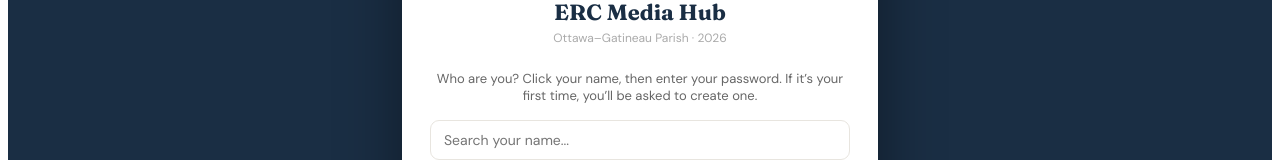
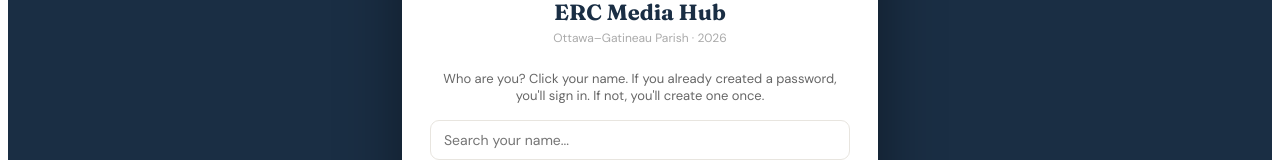
Before and after one commit to josiasngenda250/erc-media-hub, a React (Vite) app: page / in a window 1280 px wide. Shown: the part 169-329 px from the top of the page. Built offline with nearby package versions, Linux system fonts and the light colour scheme.

Commit message:
feat: automatic first-time account setup and login routing for ERC Media Hub members

```diff
--- a/src/App.jsx
+++ b/src/App.jsx
@@ -10,7 +10,6 @@ import {
   createUserWithEmailAndPassword,
   signInWithEmailAndPassword,
   signOut,
-  onAuthStateChanged,
 } from "firebase/auth";
 import * as XLSX from "xlsx-js-style";
 
@@ -91,18 +90,18 @@ const TYPE_CONFIG = {
 const MEMBER_TYPES = ["lead","creator","approver"];
 
 const DEFAULT_MEMBERS = [
-  {id:1,name:"Serena",fullName:"Serena Munezero",role:"Co-Lead / Design",type:"lead",tasks:"Oversees all content, final design reviews, keeps everything on-brand",active:true},
-  {id:2,name:"Elisha",fullName:"Elisha",role:"Co-Lead / Technical",type:"lead",tasks:"Manages database, sound, livestreaming, and the technical side",active:true},
-  {id:3,name:"Vanessa",fullName:"Vanessa",role:"Designer / Photographer",type:"creator",tasks:"Creates graphics, shoots event photos, handles image editing",active:true},
-  {id:4,name:"Josias",fullName:"Josias",role:"Designer / Videographer",type:"creator",tasks:"Video editing, motion graphics, films church events",active:true},
-  {id:5,name:"Moses",fullName:"Moses",role:"Designer / Content Creator",type:"creator",tasks:"Designs posts, stories, and promotional material",active:true},
-  {id:6,name:"Doriane",fullName:"Doriane",role:"Designer / Photographer",type:"creator",tasks:"Event photography, post design, and stories",active:true},
-  {id:7,name:"Papa Elijah",fullName:"Papa Elijah",role:"Advisor",type:"approver",tasks:"Reviews and approves content before it goes live",active:true},
-  {id:8,name:"Pastor Timothy",fullName:"Pastor Timothy",role:"Supervising Pastor",type:"approver",tasks:"Oversees the media ministry and sets the direction",active:true},
-  {id:9,name:"Sammy",fullName:"Sammy",role:"Reviewer",type:"approver",tasks:"Reviews content and gives feedback",active:true},
-  {id:10,name:"Lydia",fullName:"Lydia",role:"Reviewer",type:"approver",tasks:"Reviews content and gives feedback",active:true},
-  {id:11,name:"Soleil",fullName:"Soleil",role:"Reviewer",type:"approver",tasks:"Reviews content and gives feedback",active:true},
-  {id:12,name:"Faith",fullName:"Faith",role:"Reviewer",type:"approver",tasks:"Reviews content and gives feedback",active:true},
+  {id:1,name:"Serena",fullName:"Serena Munezero",role:"Co-Lead / Design",type:"lead",tasks:"Oversees all content, final design reviews, keeps everything on-brand",active:true,hasAccount:false},
+  {id:2,name:"Elisha",fullName:"Elisha",role:"Co-Lead / Technical",type:"lead",tasks:"Manages database, sound, livestreaming, and the technical side",active:true,hasAccount:false},
+  {id:3,name:"Vanessa",fullName:"Vanessa",role:"Designer / Photographer",type:"creator",tasks:"Creates graphics, shoots event photos, handles image editing",active:true,hasAccount:false},
+  {id:4,name:"Josias",fullName:"Josias",role:"Designer / Videographer",type:"creator",tasks:"Video editing, motion graphics, films church events",active:true,hasAccount:true},
+  {id:5,name:"Moses",fullName:"Moses",role:"Designer / Content Creator",type:"creator",tasks:"Designs posts, stories, and promotional material",active:true,hasAccount:false},
+  {id:6,name:"Doriane",fullName:"Doriane",role:"Designer / Photographer",type:"creator",tasks:"Event photography, post design, and stories",active:true,hasAccount:true},
+  {id:7,name:"Papa Elijah",fullName:"Papa Elijah",role:"Advisor",type:"approver",tasks:"Reviews and approves content before it goes live",active:true,hasAccount:false},
+  {id:8,name:"Pastor Timothy",fullName:"Pastor Timothy",role:"Supervising Pastor",type:"approver",tasks:"Oversees the media ministry and sets the direction",active:true,hasAccount:false},
+  {id:9,name:"Sammy",fullName:"Sammy",role:"Reviewer",type:"approver",tasks:"Reviews content and gives feedback",active:true,hasAccount:false},
+  {id:10,name:"Lydia",fullName:"Lydia",role:"Reviewer",type:"approver",tasks:"Reviews content and gives feedback",active:true,hasAccount:false},
+  {id:11,name:"Soleil",fullName:"Soleil",role:"Reviewer",type:"approver",tasks:"Reviews content and gives feedback",active:true,hasAccount:false},
+  {id:12,name:"Faith",fullName:"Faith",role:"Reviewer",type:"approver",tasks:"Reviews content and gives feedback",active:true,hasAccount:false},
 ];
 
 const DEFAULT_EVENTS = [
@@ -270,17 +269,20 @@ function AuthScreen({ members, onSignedIn }) {
 
   const active = members.filter(m => m.active);
   const filtered = search.trim()
-    ? active.filter(m => m.name.toLowerCase().includes(search.toLowerCase()) || m.fullName.toLowerCase().includes(search.toLowerCase()))
+    ? active.filter(m =>
+        m.name.toLowerCase().includes(search.toLowerCase()) ||
+        m.fullName.toLowerCase().includes(search.toLowerCase())
+      )
     : active;
 
-  // NEW - always go to setup; if account exists, createUser will redirect to login
   const handleSelectMember = (member) => {
     setSelectedMember(member);
     setError("");
     setPassword("");
     setConfirmPassword("");
-  setStep("login");
-};
+    setStep(member.hasAccount ? "login" : "setup");
+  };
+
   const handleSetup = async () => {
     if (!selectedMember) {
       setError("No member selected.");
@@ -304,7 +306,8 @@ const handleSelectMember = (member) => {
         makeEmail(selectedMember.name),
         password
       );
-    onSignedIn(selectedMember.name, cred.user);
+
+      onSignedIn(selectedMember.name, cred.user, selectedMember.name);
     } catch (e) {
       if (e.code === "auth/email-already-in-use") {
         setStep("login");
@@ -320,15 +323,25 @@ const handleSelectMember = (member) => {
       setLoading(false);
     }
   };
+
   const handleLogin = async () => {
-    if (!password) { setError("Enter your password."); return; }
-    setLoading(true); setError("");
+    if (!password) {
+      setError("Enter your password.");
+      return;
+    }
+
+    setLoading(true);
+    setError("");
+
     try {
-      const cred = await signInWithEmailAndPassword(fbAuth, makeEmail(selectedMember.name), password);
+      const cred = await signInWithEmailAndPassword(
+        fbAuth,
+        makeEmail(selectedMember.name),
+        password
+      );
       onSignedIn(selectedMember.name, cred.user);
     } catch (e) {
       if (e.code === "auth/user-not-found") {
-        // Account doesn't exist yet — send them to setup
         setError("");
         setPassword("");
         setConfirmPassword("");
@@ -340,7 +353,9 @@ const handleSelectMember = (member) => {
       } else {
         setError(e.message || "Sign-in failed.");
       }
-    } finally { setLoading(false); }
+    } finally {
+      setLoading(false);
+    }
   };
 
   if (step === "pick") return (
@@ -352,27 +367,65 @@ const handleSelectMember = (member) => {
           <h1 style={{fontFamily:"'Fraunces',serif",fontSize:22,color:N,margin:"0 0 4px"}}>ERC Media Hub</h1>
           <p style={{color:"#aaa",fontSize:12,margin:0}}>Ottawa–Gatineau Parish · 2026</p>
         </div>
+
         <p style={{fontSize:13,color:"#666",textAlign:"center",marginBottom:16}}>
-  Who are you? Click your name, then enter your password. If it’s your first time, you’ll be asked to create one.
-</p> <Input placeholder="Search your name..." value={search} onChange={e=>setSearch(e.target.value)} style={{marginBottom:12}} />
+          Who are you? Click your name. If you already created a password, you'll sign in. If not, you'll create one once.
+        </p>
+
+        <Input
+          placeholder="Search your name..."
+          value={search}
+          onChange={e=>setSearch(e.target.value)}
+          style={{marginBottom:12}}
+        />
+
         <div style={{display:"flex",flexDirection:"column",gap:5,maxHeight:400,overflowY:"auto"}}>
           {filtered.map(m => {
             const tc = TYPE_CONFIG[m.type];
             return (
-              <button key={m.id} onClick={()=>handleSelectMember(m)} className="btn-h"
-                style={{padding:"11px 14px",border:`1.5px solid ${BR}`,borderRadius:10,background:W,fontSize:14,fontWeight:500,cursor:"pointer",textAlign:"left",fontFamily:"inherit",color:"#333",display:"flex",alignItems:"center",gap:10,transition:"all 0.15s"}}>
-                <span style={{width:34,height:34,borderRadius:"50%",display:"flex",alignItems:"center",justifyContent:"center",fontSize:13,fontWeight:700,color:W,background:tc.color,flexShrink:0}}>{m.name[0]}</span>
+              <button
+                key={m.id}
+                onClick={()=>handleSelectMember(m)}
+                className="btn-h"
+                style={{
+                  padding:"11px 14px",
+                  border:`1.5px solid ${BR}`,
+                  borderRadius:10,
+                  background:W,
+                  fontSize:14,
+                  fontWeight:500,
+                  cursor:"pointer",
+                  textAlign:"left",
+                  fontFamily:"inherit",
+                  color:"#333",
+                  display:"flex",
+                  alignItems:"center",
+                  gap:10,
+                  transition:"all 0.15s"
+                }}
+              >
+                <span style={{width:34,height:34,borderRadius:"50%",display:"flex",alignItems:"center",justifyContent:"center",fontSize:13,fontWeight:700,color:W,background:tc.color,flexShrink:0}}>
+                  {m.name[0]}
+                </span>
+
                 <div style={{flex:1,minWidth:0}}>
                   <div style={{fontWeight:600,fontSize:14}}>{m.fullName||m.name}</div>
                   <div style={{fontSize:11,color:"#bbb"}}>{m.role}</div>
                 </div>
-                <span style={{fontSize:10,background:tc.color+"18",color:tc.color,padding:"2px 8px",borderRadius:8,fontWeight:600}}>{tc.label}</span>
+
+                <span style={{fontSize:10,background:tc.color+"18",color:tc.color,padding:"2px 8px",borderRadius:8,fontWeight:600}}>
+                  {tc.label}
+                </span>
               </button>
             );
           })}
-          {filtered.length===0 && <p style={{textAlign:"center",color:"#ccc",fontSize:13,padding:"16px 0"}}>No team members found.</p>}
-        </div>
-        {loading && <p style={{textAlign:"center",color:"#aaa",fontSize:13,marginTop:12}}>Checking account...</p>}
+
+          {filtered.length===0 && (
+            <p style={{textAlign:"center",color:"#ccc",fontSize:13,padding:"16px 0"}}>
+              No team members found.
+            </p>
+          )}
+        </div>
       </div>
     </div>
   );
@@ -386,7 +439,7 @@ const handleSelectMember = (member) => {
             {selectedMember.name[0]}
           </div>
           <h2 style={{fontFamily:"'Fraunces',serif",fontSize:20,color:N,margin:"0 0 4px"}}>Welcome, {selectedMember.name}!</h2>
-          <p style={{color:"#aaa",fontSize:12,margin:0}}>First time? Create your password. Already have one? It'll take you to sign in.</p>
+          <p style={{color:"#aaa",fontSize:12,margin:0}}>Create your password once, then next time you'll only sign in.</p>
         </div>
 
         <div style={{padding:"12px 14px",background:"#EEF2FF",borderRadius:10,border:"1px solid #C7D2FE",marginBottom:18,fontSize:12,color:"#4338CA"}}>
@@ -394,16 +447,46 @@ const handleSelectMember = (member) => {
         </div>
 
         <Label>Create a password</Label>
-        <Input type="password" placeholder="At least 6 characters" value={password} onChange={e=>setPassword(e.target.value)} style={{marginBottom:12}} onKeyDown={e=>e.key==="Enter"&&handleSetup()}/>
+        <Input
+          type="password"
+          placeholder="At least 6 characters"
+          value={password}
+          onChange={e=>setPassword(e.target.value)}
+          style={{marginBottom:12}}
+          onKeyDown={e=>e.key==="Enter"&&handleSetup()}
+        />
+
         <Label>Confirm password</Label>
-        <Input type="password" placeholder="Type it again" value={confirmPassword} onChange={e=>setConfirmPassword(e.target.value)} style={{marginBottom:16}} onKeyDown={e=>e.key==="Enter"&&handleSetup()}/>
-
-        {error && <div style={{padding:"8px 12px",background:"#FEE2E2",borderRadius:8,fontSize:12,color:"#DC2626",marginBottom:12}}>{error}</div>}
-
-        <Btn variant="primary" onClick={handleSetup} disabled={loading} style={{width:"100%",justifyContent:"center",opacity: loading ? 0.6 : 1}}>
+        <Input
+          type="password"
+          placeholder="Type it again"
+          value={confirmPassword}
+          onChange={e=>setConfirmPassword(e.target.value)}
+          style={{marginBottom:16}}
+          onKeyDown={e=>e.key==="Enter"&&handleSetup()}
+        />
+
+        {error && (
+          <div style={{padding:"8px 12px",background:"#FEE2E2",borderRadius:8,fontSize:12,color:"#DC2626",marginBottom:12}}>
+            {error}
+          </div>
+        )}
+
+        <Btn
+          variant="primary"
+          onClick={handleSetup}
+          disabled={loading}
+          style={{width:"100%",justifyContent:"center",opacity: loading ? 0.6 : 1}}
+        >
           {loading?"Setting up...":"🚀 Create my account & sign in"}
         </Btn>
-        <button onClick={()=>setStep("pick")} style={{background:"none",border:"none",color:"#aaa",fontSize:12,cursor:"pointer",marginTop:10,fontFamily:"inherit",display:"block",textAlign:"center",width:"100%"}}>← Back to name selection</button>
+
+        <button
+          onClick={()=>setStep("pick")}
+          style={{background:"none",border:"none",color:"#aaa",fontSize:12,cursor:"pointer",marginTop:10,fontFamily:"inherit",display:"block",textAlign:"center",width:"100%"}}
+        >
+          ← Back to name selection
+        </button>
       </div>
     </div>
   );
@@ -421,21 +504,43 @@ const handleSelectMember = (member) => {
         </div>
 
         <Label>Your password</Label>
-        <Input type="password" placeholder="Enter your password" value={password} onChange={e=>setPassword(e.target.value)} style={{marginBottom:16}} onKeyDown={e=>e.key==="Enter"&&handleLogin()} autoFocus/>
-
-        {error && <div style={{padding:"8px 12px",background:"#FEE2E2",borderRadius:8,fontSize:12,color:"#DC2626",marginBottom:12}}>{error}</div>}
-
-        <Btn variant="primary" onClick={handleLogin} disabled={loading} style={{width:"100%",justifyContent:"center",opacity: loading ? 0.6 : 1}}>
+        <Input
+          type="password"
+          placeholder="Enter your password"
+          value={password}
+          onChange={e=>setPassword(e.target.value)}
+          style={{marginBottom:16}}
+          onKeyDown={e=>e.key==="Enter"&&handleLogin()}
+          autoFocus
+        />
+
+        {error && (
+          <div style={{padding:"8px 12px",background:"#FEE2E2",borderRadius:8,fontSize:12,color:"#DC2626",marginBottom:12}}>
+            {error}
+          </div>
+        )}
+
+        <Btn
+          variant="primary"
+          onClick={handleLogin}
+          disabled={loading}
+          style={{width:"100%",justifyContent:"center",opacity: loading ? 0.6 : 1}}
+        >
           {loading?"Signing in...":"Sign in →"}
         </Btn>
-        <button onClick={()=>setStep("pick")} style={{background:"none",border:"none",color:"#aaa",fontSize:12,cursor:"pointer",marginTop:10,fontFamily:"inherit",display:"block",textAlign:"center",width:"100%"}}>← Not you? Go back</button>
+
+        <button
+          onClick={()=>setStep("pick")}
+          style={{background:"none",border:"none",color:"#aaa",fontSize:12,cursor:"pointer",marginTop:10,fontFamily:"inherit",display:"block",textAlign:"center",width:"100%"}}
+        >
+          ← Not you? Go back
+        </button>
       </div>
     </div>
   );
 
   return null;
 }
-
 // ── READY TO POST PAGE ─────────────────────────────────────────────────────
 // A guided, step-by-step flow for the person assigned to post content.
 // Shows only posts in stage 4 (Approved + has design). Walks through:
@@ -819,15 +924,41 @@ export default function App() {
   }, []);
 
   // Cached members for auth screen
-  const cachedMembers = useMemo(() => {
+    // Cached members for auth screen
+  const [cachedMembers, setCachedMembers] = useState(() => {
     try {
       const c = localStorage.getItem(CACHE_KEY);
       if (c) return JSON.parse(c).members || DEFAULT_MEMBERS;
     } catch {}
     return DEFAULT_MEMBERS;
-  }, []);
-
-  // Load DB once user is known
+  });
+
+  const markMemberHasAccount = useCallback((memberName) => {
+  setCachedMembers(prev => {
+    const nextMembers = (prev || DEFAULT_MEMBERS).map(m =>
+      m.name === memberName ? { ...m, hasAccount: true } : m
+    );
+
+    setDb(prevDb => {
+      if (!prevDb) return prevDb;
+      return {
+        ...prevDb,
+        members: (prevDb.members || DEFAULT_MEMBERS).map(m =>
+          m.name === memberName ? { ...m, hasAccount: true } : m
+        ),
+      };
+    });
+
+    try {
+      const raw = localStorage.getItem(CACHE_KEY);
+      const parsed = raw ? JSON.parse(raw) : { ...EMPTY_DB };
+      parsed.members = nextMembers;
+      localStorage.setItem(CACHE_KEY, JSON.stringify(parsed));
+    } catch {}
+
+    return nextMembers;
+  });
+}, []);// Load DB once user is known
   useEffect(() => {
     if (!user) return;
     initialized.current = false;
@@ -837,8 +968,24 @@ export default function App() {
 
 loadFromFirebase()
   .then(fresh => {
-        setDb(fresh);
-        try { localStorage.setItem(CACHE_KEY, JSON.stringify(fresh)); } catch {}
+    const mergedMembers = (fresh.members || DEFAULT_MEMBERS).map(fm => {
+      const localMatch = (cachedMembers || DEFAULT_MEMBERS).find(
+        m => m.name === fm.name
+      );
+      return {
+        ...fm,
+        hasAccount: localMatch?.hasAccount || fm.hasAccount || false,
+      };
+    });
+
+    const mergedFresh = {
+      ...fresh,
+      members: mergedMembers,
+    };
+
+    setDb(mergedFresh);
+    try { localStorage.setItem(CACHE_KEY, JSON.stringify(mergedFresh)); } catch {}
+    setCachedMembers(mergedMembers);
   })
   .catch(e => console.warn("Firebase sync failed, using local cache:", e))
   .finally(() => { initialized.current = true; });
@@ -887,7 +1034,12 @@ export default function App() {
   if (!user) return (
     <AuthScreen
       members={cachedMembers}
-      onSignedIn={(name) => { setUser(name); }}
+      onSignedIn={(name, _firebaseUser, activatedMemberName) => {
+        if (activatedMemberName) {
+          markMemberHasAccount(activatedMemberName);
+        }
+        setUser(name);
+      }}
     />
   );
 
```
Lines whose indentation alone changed are shown as unchanged.
